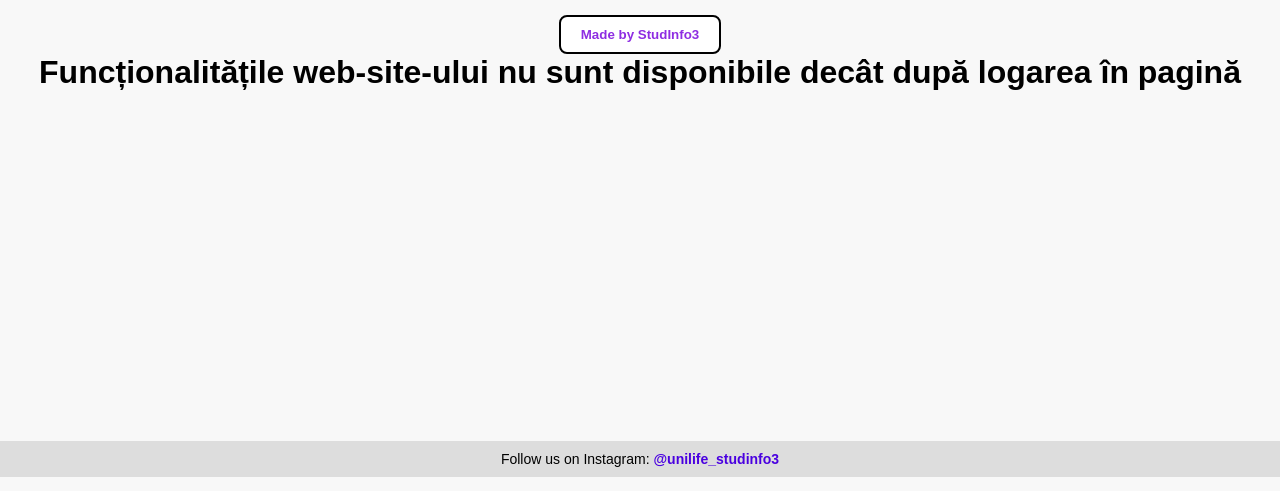
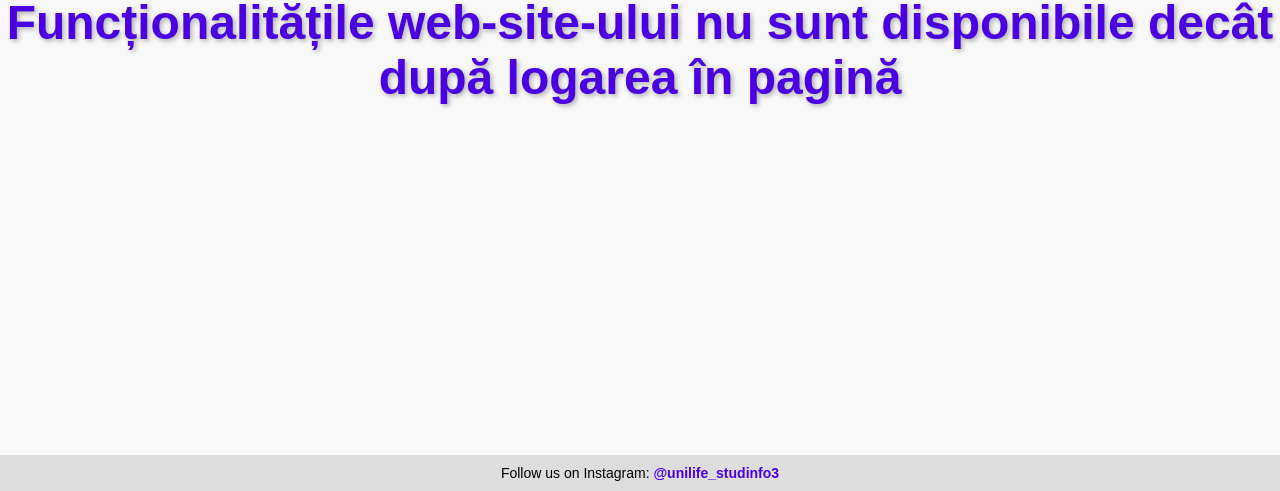
Before and after one commit to Lari-skz/UniLife, a plain HTML site: page AccessDenied.html in a window 1280 px wide. Shown: the part 335-826 px from the top of the page. Drawn offline with Linux system fonts and the light colour scheme.

Commit message:
Update AccessDenied.html

```diff
--- a/AccessDenied.html
+++ b/AccessDenied.html
@@ -34,8 +34,7 @@
             <img src="picture_home.png" alt="UniLife Logo">
         </div>
         <h1 class="welcome">Welcome to UniLife</h1>
-        <button class="made-by">Made by StudInfo3</button>
-        <h1 class="error">Funcționalitățile web-site-ului nu sunt disponibile decât după logarea în pagină</h1>
+        <h1 class="welcome">Funcționalitățile web-site-ului nu sunt disponibile decât după logarea în pagină</h1>
     </div>
 
     <!-- Footnote -->
```
